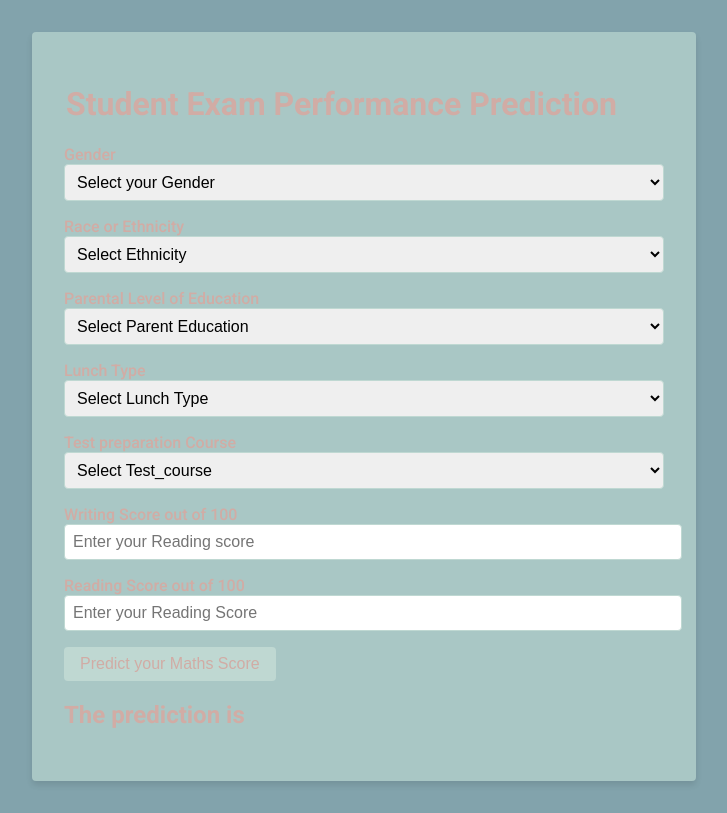
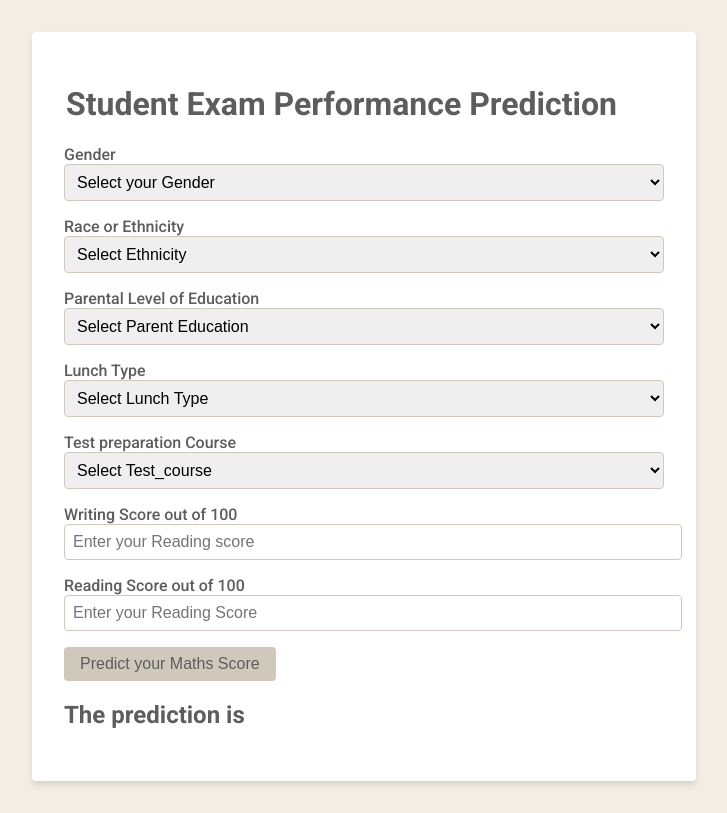
Before and after one commit to thoremi2011/end_to_end_ML_project, a Flask app: page /predictdata in a window 1280 px wide. Shown: the whole page, without its empty margins (276-1003 px from the left). Run offline with Flask 3, Linux system fonts and the light colour scheme.

Commit message:
Css try 4

```diff
--- a/static/styles.css
+++ b/static/styles.css
@@ -1,21 +1,21 @@
 body {
     font-family: "Roboto", sans-serif;
-    background-color: #82A3AC; /* Darker blue */
-    color: #D1ACA5; /* Light brown */
+    background-color: #F3EDE3; /* Beige */
+    color: #5D5D5D; /* Dark gray */
 }
 
 .login {
     max-width: 600px;
     margin: 2rem auto;
     padding: 2rem;
-    background-color: #A9C7C5; /* Light blue */
+    background-color: #FFFFFF; /* White */
     box-shadow: 0 4px 6px rgba(0, 0, 0, 0.1);
     border-radius: 4px;
 }
 
 h1,
 h2 {
-    color: #D1ACA5; /* Light brown */
+    color: #5D5D5D; /* Dark gray */
 }
 
 .form-label {
@@ -28,20 +28,20 @@ h2 {
     width: 100%;
     padding: 0.5rem;
     font-size: 1rem;
-    border: 1px solid #BFD8D2; /* Soft green */
+    border: 1px solid #D1C8BC; /* Light beige */
     border-radius: 4px;
     margin-bottom: 1rem;
 }
 
 .form-control:focus {
-    border-color: #E2CFC9; /* Light pink */
+    border-color: #B8AB9C; /* Darker beige */
     outline: none;
 }
 
 .btn {
     display: inline-block;
-    background-color: #BFD8D2; /* Soft green */
-    color: #D1ACA5; /* Light brown */
+    background-color: #D1C8BC; /* Light beige */
+    color: #5D5D5D; /* Dark gray */
     padding: 0.5rem 1rem;
     font-size: 1rem;
     border: none;
@@ -50,9 +50,9 @@ h2 {
 }
 
 .btn:hover {
-    background-color: #E2CFC9; /* Light pink */
+    background-color: #B8AB9C; /* Darker beige */
 }
 
 .btn:active {
-    background-color: #A9C7C5; /* Light blue */
+    background-color: #A29C8F; /* Darkest beige */
 }
```
